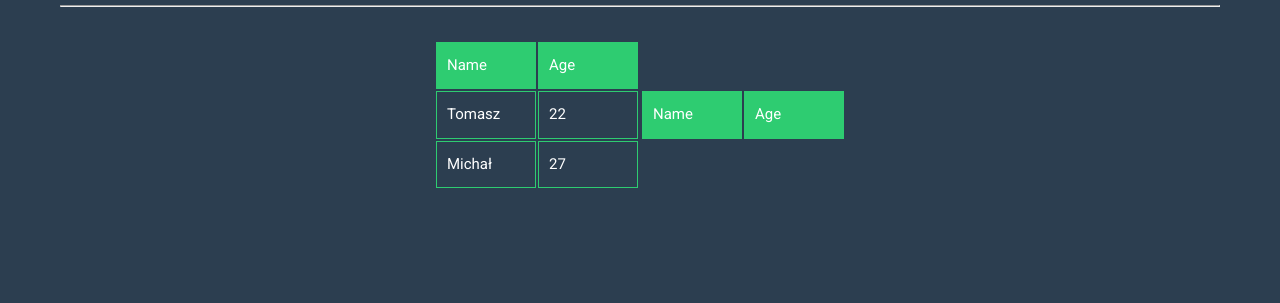
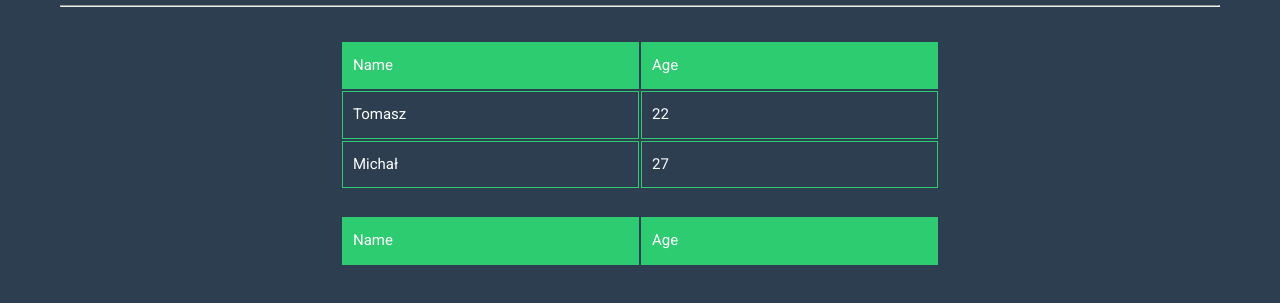
Before and after one commit to michal-1994/project-filter, a plain HTML site: page index.html in a window 1280 px wide. Shown: the part 97-400 px from the top of the page. Drawn offline with Linux system fonts and the light colour scheme.

Commit message:
Add correct style

```diff
--- a/styles/style.less
+++ b/styles/style.less
@@ -29,8 +29,10 @@ body {
 .workspace {
     display: flex;
     justify-content: center;
-    align-items: center;
     flex-wrap: wrap;
+    flex-direction: column;
+    max-width: 600px;
+    margin: auto;
 }
 
 p, h1, h2, h3, h4 {
```
Also changed, not shown: styles/style.css.
